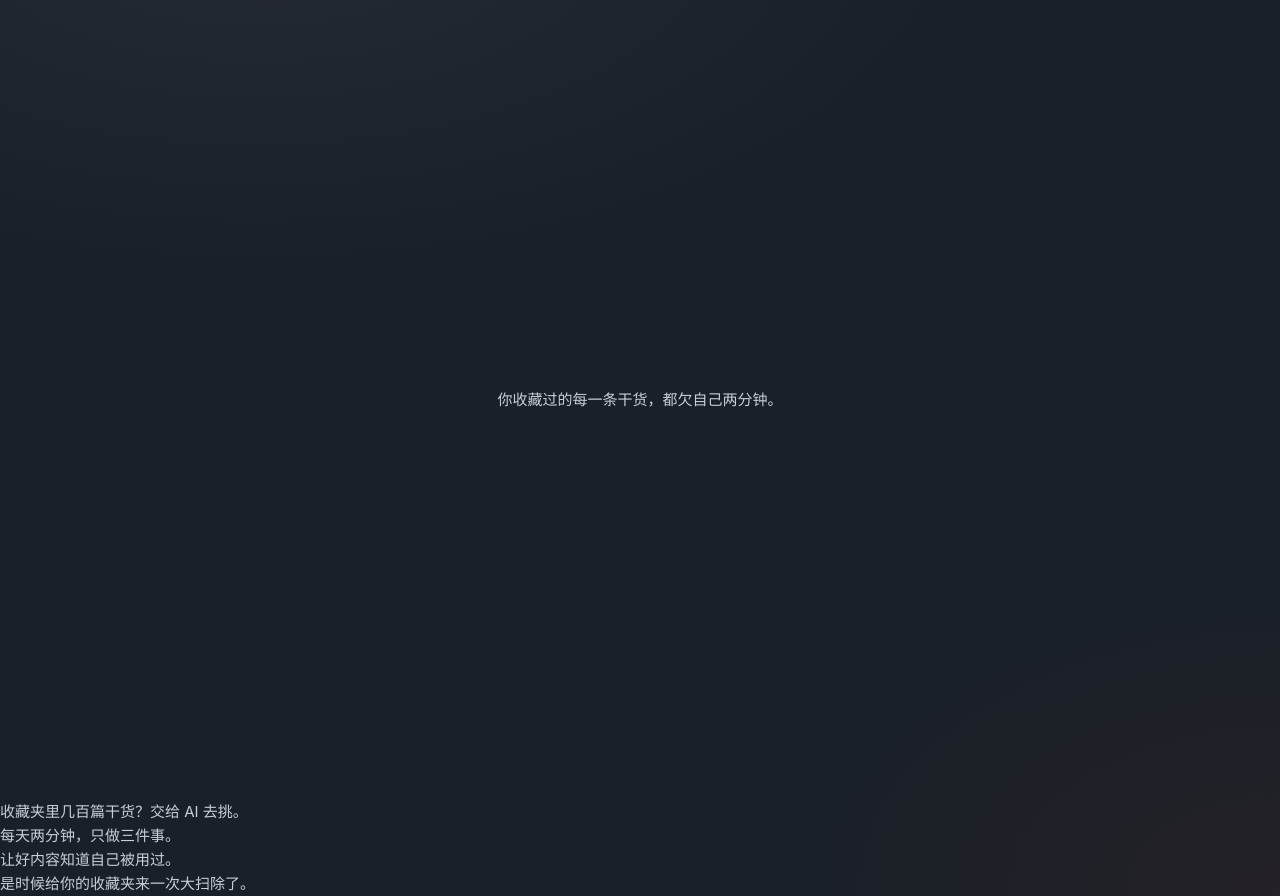
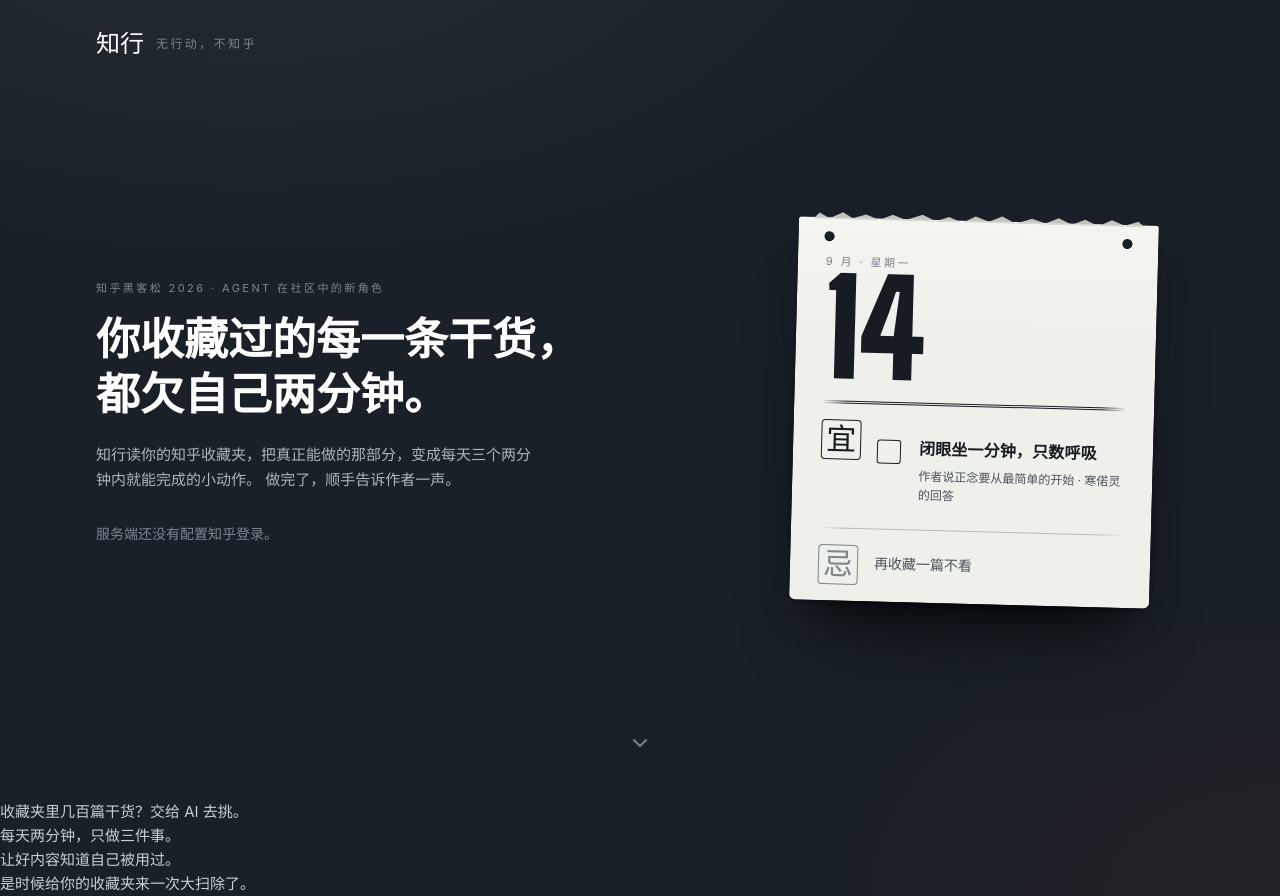
Before and after one commit to RookieRunboy/action, a Next.js app: page / in a window 1280 px wide. Built offline with nearby package versions, Linux system fonts and the light colour scheme; no server answers; a web font is replaced by a local one.

Commit message:
feat: implement Hero section with scroll indicator

```diff
--- a/src/components/landing/Hero.tsx
+++ b/src/components/landing/Hero.tsx
@@ -1,9 +1,79 @@
 import React from 'react';
+
 export function Hero({ oauth, error }: { oauth: boolean; error?: string | null }) {
   return (
-    <section className="min-h-dvh flex flex-col items-center justify-center text-center">
-      <h1>你收藏过的每一条干货，都欠自己两分钟。</h1>
-      {/* existing hero content here later */}
+    <section className="relative mx-auto flex min-h-dvh max-w-6xl flex-col px-4 py-8 sm:px-6 lg:px-8">
+      <header className="flex items-center gap-3">
+        <span className="brush text-2xl leading-none text-white">知行</span>
+        <span className="text-xs tracking-[0.2em] text-wall-dim">无行动，不知乎</span>
+      </header>
+
+      <div className="grid flex-1 items-center gap-10 py-10 lg:grid-cols-[1fr_minmax(320px,420px)]">
+        <div className="max-w-xl">
+          <p className="eyebrow !text-wall-dim">知乎黑客松 2026 · Agent 在社区中的新角色</p>
+          <h1 className="song mt-4 text-[34px] font-semibold leading-[1.25] text-white sm:text-[44px]">
+            你收藏过的每一条干货，
+            <br />
+            都欠自己两分钟。
+          </h1>
+          <p className="mt-5 max-w-md text-[15px] leading-relaxed text-wall-ink/85">
+            知行读你的知乎收藏夹，把真正能做的那部分，变成每天三个两分钟内就能完成的小动作。
+            做完了，顺手告诉作者一声。
+          </p>
+
+          <div className="mt-8 flex flex-wrap items-center gap-3">
+            {oauth ? (
+              <a className="btn btn-seal" href="/api/auth/login">
+                用知乎账号登录
+              </a>
+            ) : (
+              <p className="text-sm text-wall-dim">服务端还没有配置知乎登录。</p>
+            )}
+          </div>
+          {error && <p className="mt-4 text-sm text-[#e8897a]">{error}</p>}
+        </div>
+
+        <div className="hidden lg:block" aria-hidden>
+          <div className="leaf mx-auto w-[360px] rotate-[1.5deg]">
+            <div className="leaf-holes">
+              <i />
+              <i />
+            </div>
+            <div className="px-7 pt-3 pb-4">
+              <p className="eyebrow">9 月 · 星期一</p>
+              <div className="date-num">14</div>
+            </div>
+            <div className="leaf-rule double mx-7" />
+            <div className="px-7 pt-4">
+              <div className="flex items-start gap-4">
+                <span className="mark">宜</span>
+                <div className="flex-1 pt-1">
+                  <div className="act !py-3">
+                    <span className="box mt-0.5 block" />
+                    <div>
+                      <p className="act-title !text-[16px]">
+                        <span>闭眼坐一分钟，只数呼吸</span>
+                      </p>
+                      <p className="act-source !text-[12px]">作者说正念要从最简单的开始 · 寒偌灵 的回答</p>
+                    </div>
+                  </div>
+                </div>
+              </div>
+            </div>
+            <div className="leaf-rule mx-7 mt-3" />
+            <div className="flex items-center gap-4 px-7 py-4">
+              <span className="mark taboo">忌</span>
+              <p className="song text-[14px] text-ink-2">再收藏一篇不看</p>
+            </div>
+          </div>
+        </div>
+      </div>
+
+      <div className="absolute bottom-10 left-1/2 -translate-x-1/2 animate-bounce text-wall-dim">
+        <svg width="24" height="24" viewBox="0 0 24 24" fill="none" stroke="currentColor" strokeWidth="2" strokeLinecap="round" strokeLinejoin="round">
+          <polyline points="6 9 12 15 18 9"></polyline>
+        </svg>
+      </div>
     </section>
   );
 }
```
